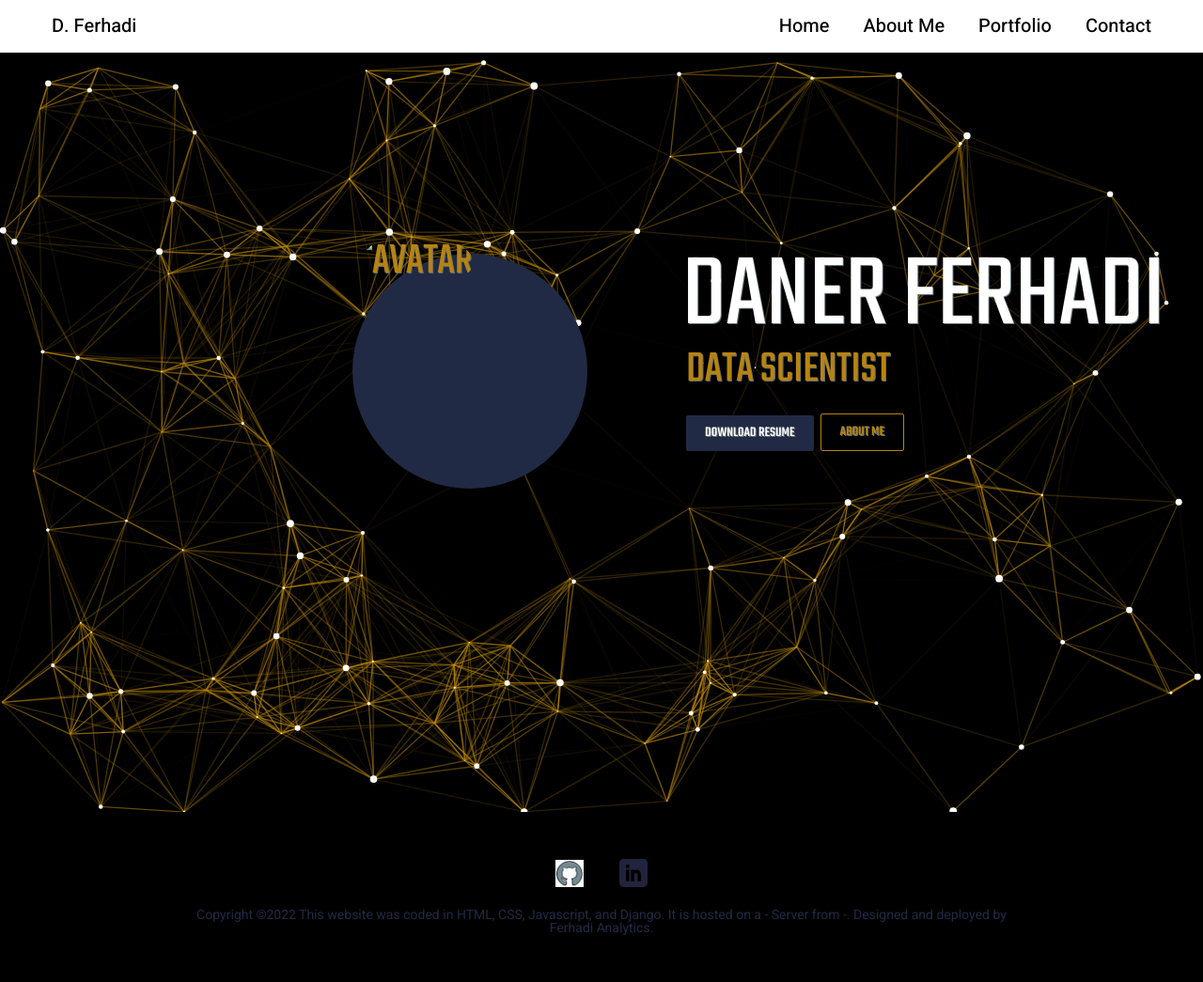
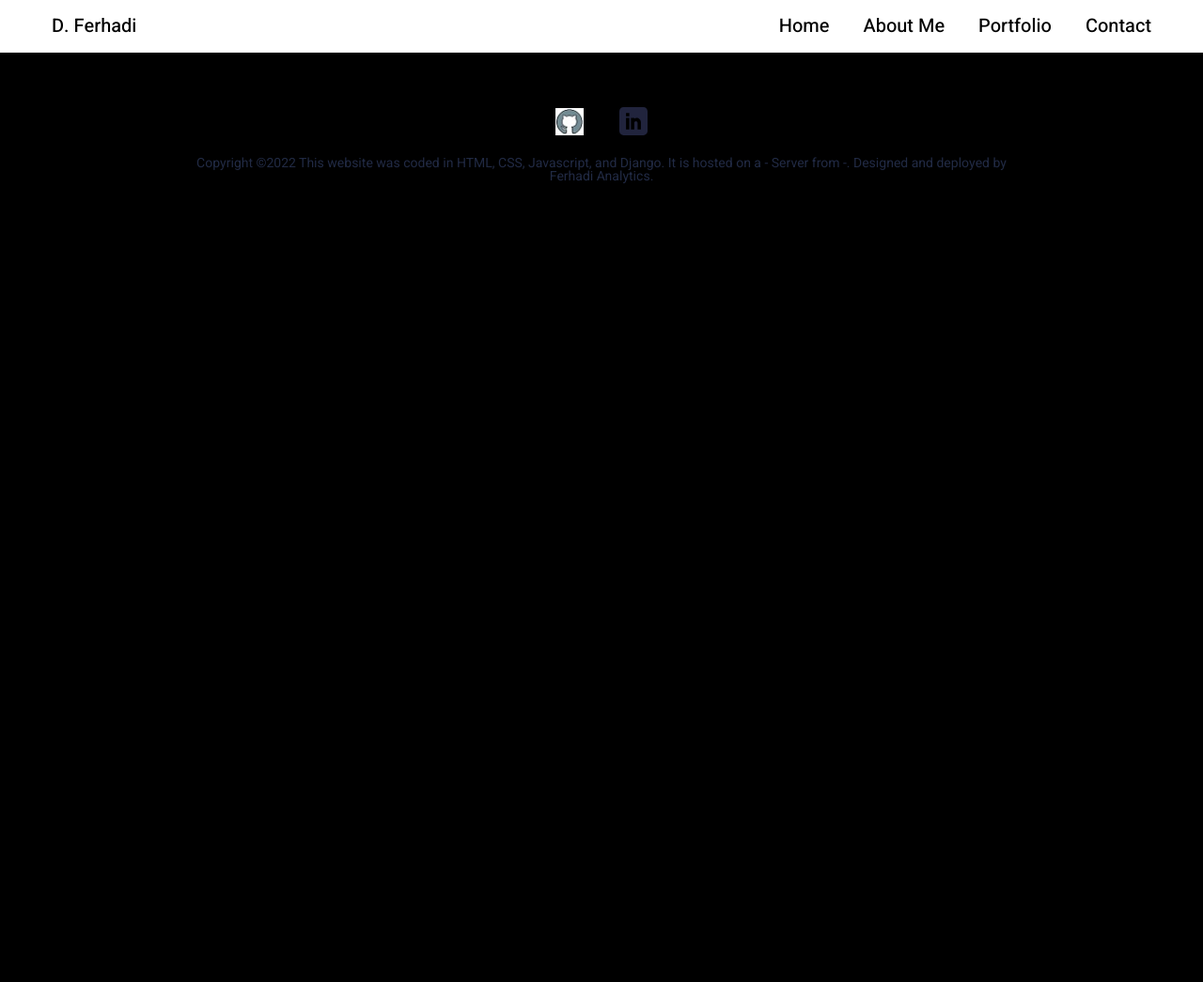
Before and after one commit to danerf/resume_app, a Django app: page / in a window 1280 px wide. Shown: the whole page at 94% size. After the commit the page ends 195 px from the top, so only its background shows below. Run offline with Django 3.2, Linux system fonts and the light colour scheme; some libraries are stand-ins or nearby versions.

Commit message:
Update index.html

```diff
--- a/main/templates/main/index.html
+++ b/main/templates/main/index.html
@@ -216,7 +216,6 @@ text-transform: uppercase;
 <br>
 <br>
 <br>
-  <div id="particles-js"> <h3><div class="bannerUserImg"><img src="{{me.userprofile.avatar.url}}" alt="{{me.first_name|title}} {{me.last_name|title}} avatar"></div> </h3><h1>Daner Ferhadi<br></h1><h2><br><br>Data Scientist<br><a download href="{{me.userprofile.cv.url}}" class="btn btnPrimary">Download Resume</a>                <a href="{% url 'main:about' %}" class="btn btnOutline">About Me</a></h2>
 
 
 
@@ -229,7 +228,11 @@ text-transform: uppercase;
 
 
 
-  </div>
+
+
+
+
+
 
 <!-- particles.js lib - https://github.com/VincentGarreau/particles.js -->
 <script src="http://cdn.jsdelivr.net/particles.js/2.0.0/particles.min.js"></script>
```
